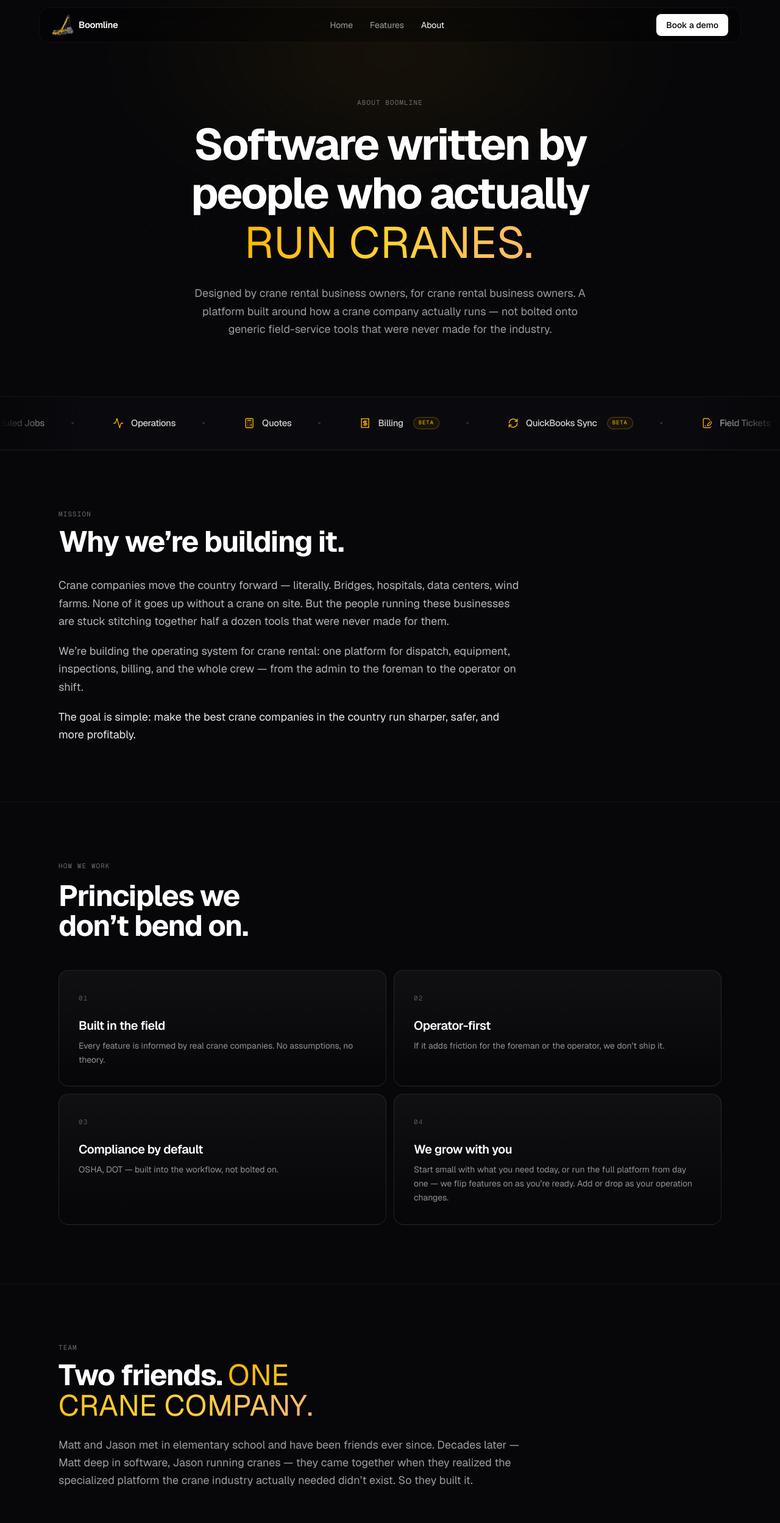
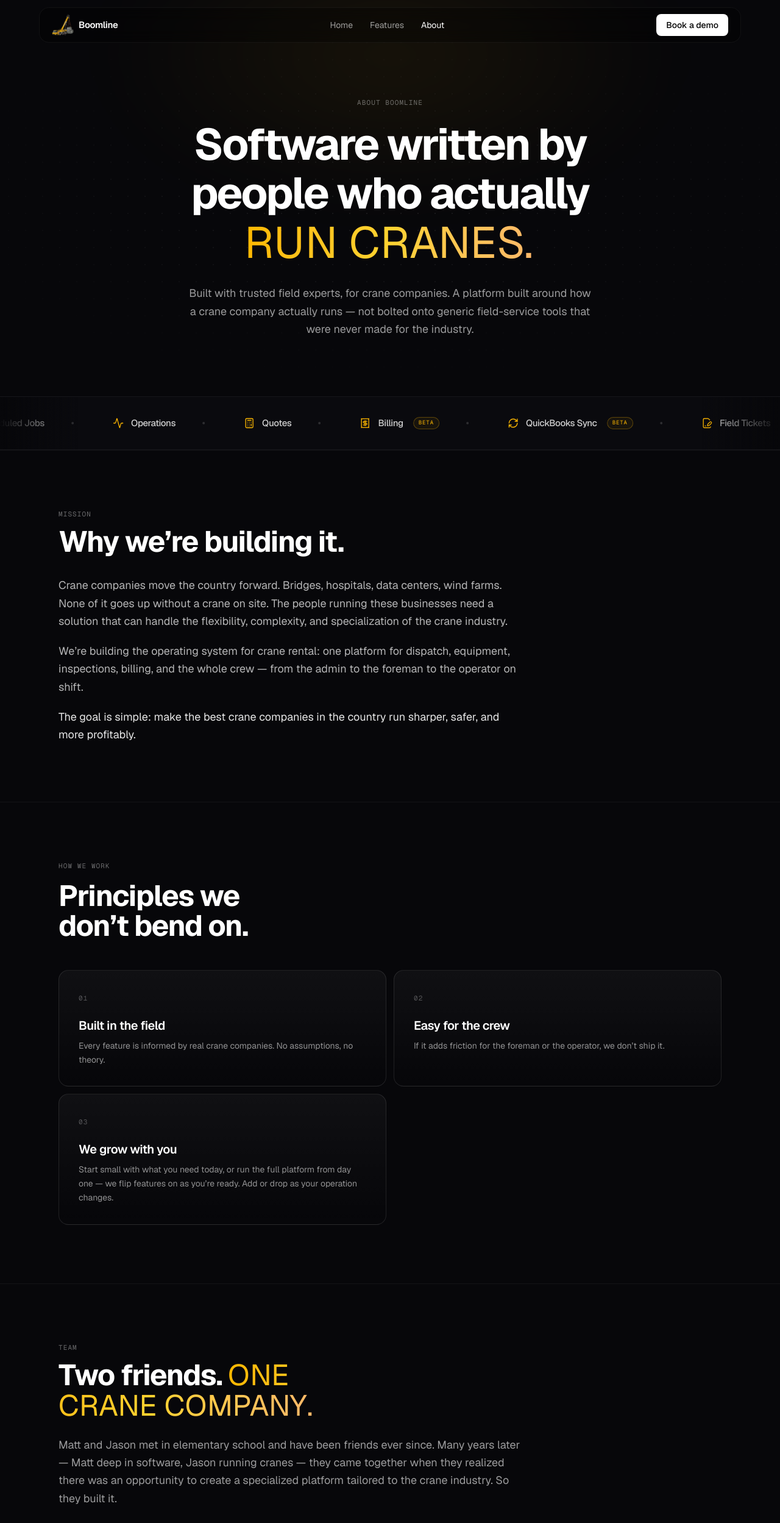
Before and after one commit to mattsullivan43/BoomLineWebsite, a React (Vite) app: page /about in a window 1280 px wide. Shown: the top 2498 px of the page at 61% size. Built offline with nearby package versions, Linux system fonts and the light colour scheme; grey boxes are pictures that could not be loaded.

Commit message:
about page wording change

```diff
--- a/src/pages/About.tsx
+++ b/src/pages/About.tsx
@@ -13,16 +13,11 @@ const values = [
   },
   {
     n: '02',
-    title: 'Operator-first',
+    title: 'Easy for the crew',
     body: 'If it adds friction for the foreman or the operator, we don’t ship it.',
   },
   {
     n: '03',
-    title: 'Compliance by default',
-    body: 'OSHA, DOT — built into the workflow, not bolted on.',
-  },
-  {
-    n: '04',
     title: 'We grow with you',
     body: 'Start small with what you need today, or run the full platform from day one — we flip features on as you’re ready. Add or drop as your operation changes.',
   },
@@ -74,10 +69,10 @@ export default function About() {
             transition={{ duration: 0.7, delay: 0.15, ease: [0.19, 1, 0.22, 1] }}
             className="mt-7 text-lg text-white/60 max-w-2xl mx-auto leading-relaxed"
           >
-            Designed by crane rental business owners, for crane rental
-            business owners. A platform built around how a crane company
-            actually runs &mdash; not bolted onto generic field-service
-            tools that were never made for the industry.
+            Built with trusted field experts, for crane companies. A
+            platform built around how a crane company actually runs
+            &mdash; not bolted onto generic field-service tools that were
+            never made for the industry.
           </motion.p>
         </div>
       </section>
@@ -96,11 +91,11 @@ export default function About() {
             </h2>
             <div className="space-y-5 text-white/70 leading-relaxed text-lg">
               <p>
-                Crane companies move the country forward &mdash; literally.
-                Bridges, hospitals, data centers, wind farms. None of it
-                goes up without a crane on site. But the people running
-                these businesses are stuck stitching together half a dozen
-                tools that were never made for them.
+                Crane companies move the country forward. Bridges,
+                hospitals, data centers, wind farms. None of it goes up
+                without a crane on site. The people running these
+                businesses need a solution that can handle the flexibility,
+                complexity, and specialization of the crane industry.
               </p>
               <p>
                 We&rsquo;re building the operating system for crane rental:
@@ -172,10 +167,10 @@ export default function About() {
             </h2>
             <p className="mt-6 text-white/60 leading-relaxed text-lg">
               Matt and Jason met in elementary school and have been friends
-              ever since. Decades later &mdash; Matt deep in software,
+              ever since. Many years later &mdash; Matt deep in software,
               Jason running cranes &mdash; they came together when they
-              realized the specialized platform the crane industry
-              actually needed didn&rsquo;t exist. So they built it.
+              realized there was an opportunity to create a specialized
+              platform tailored to the crane industry. So they built it.
             </p>
           </div>
 
```
